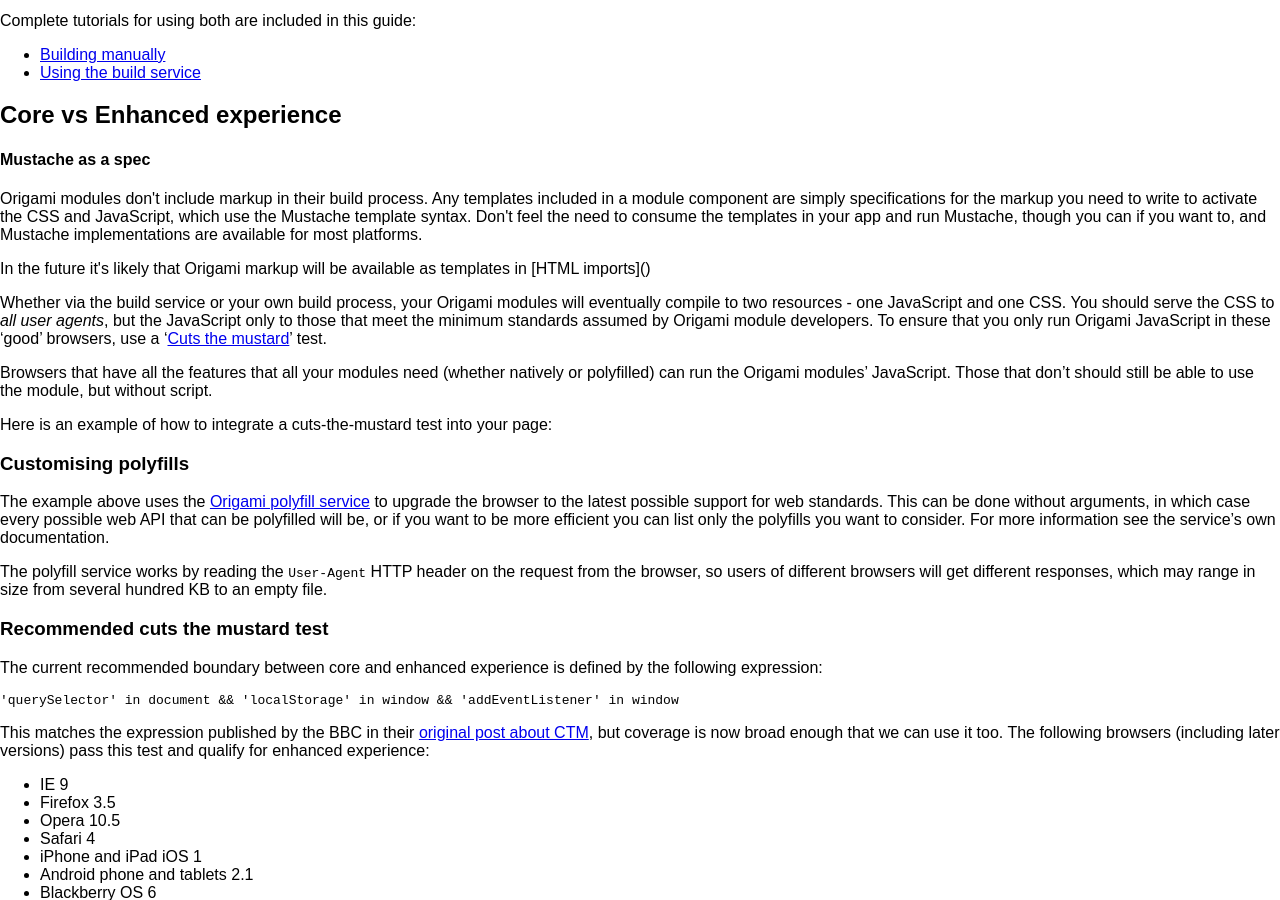
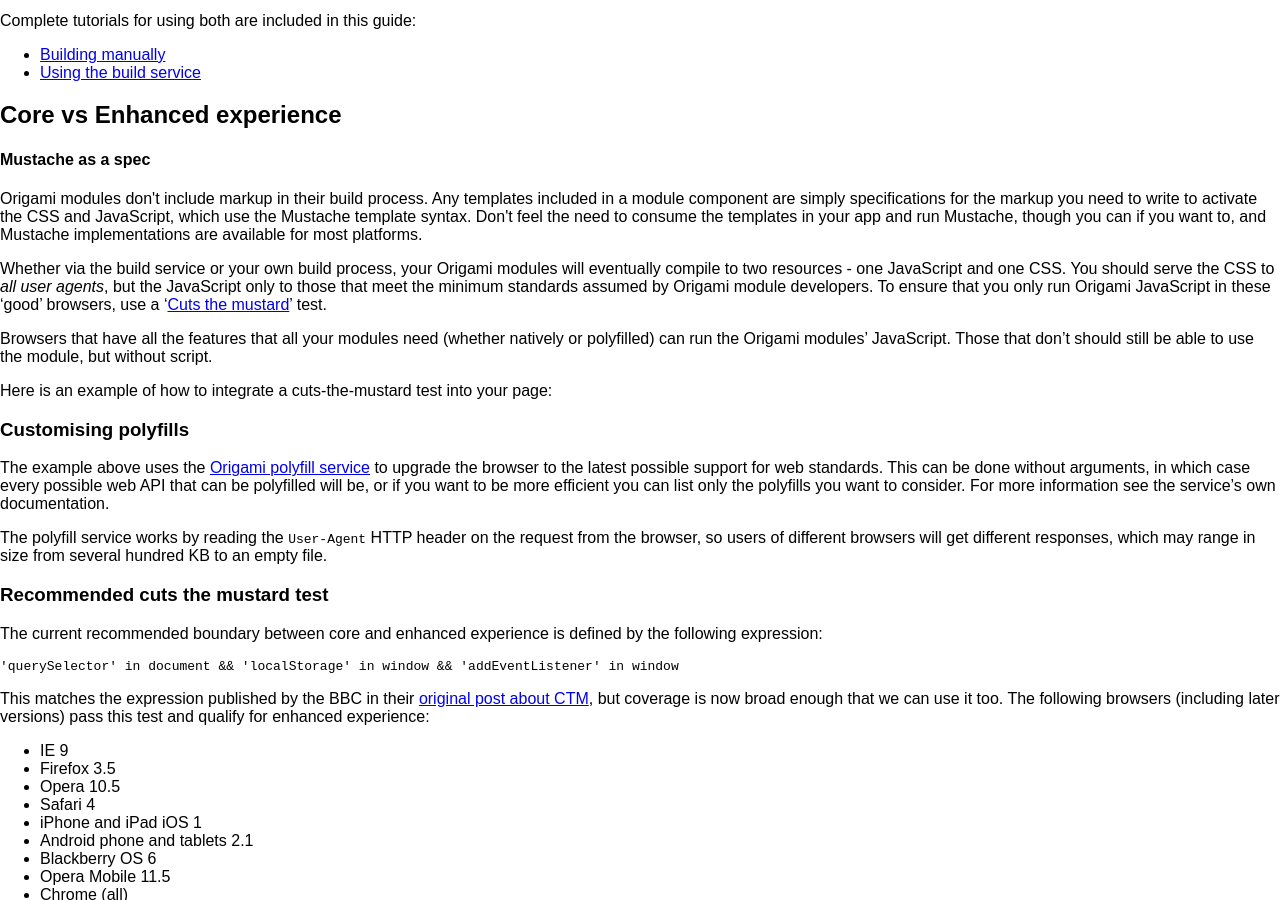
Before and after one commit to Financial-Times/ft-origami, a Jekyll site: the page built from docs/developer-guide/using-modules.md, in a window 1280 px wide and 900 px high, scrolled down 818 px. Built offline with Jekyll 4.4.1, drawn with Linux system fonts in a browser that asks for light colours; nearby versions of some CDN libraries; comment, search, counter and statistics services are not loaded; a style sheet for code colours, icons or effects is not loaded.

Commit message:
Missing link, but imports are not cool anymore anyway

```diff
--- a/docs/developer-guide/using-modules.md
+++ b/docs/developer-guide/using-modules.md
@@ -32,7 +32,6 @@ Complete tutorials for using both are included in this guide:
 <aside>
 	<h4>Mustache as a spec</h4>
 	<p>Origami modules don't include markup in their build process.  Any templates included in a module component are simply specifications for the markup you need to write to activate the CSS and JavaScript, which use the Mustache template syntax.  Don't feel the need to consume the templates in your app and run Mustache, though you can if you want to, and Mustache implementations are available for most platforms.</p>
-	<p>In the future it's likely that Origami markup will be available as templates in [HTML imports]()</p>
 </aside>
 
 Whether via the build service or your own build process, your Origami modules will eventually compile to two resources - one JavaScript and one CSS.  You should serve the CSS to *all user agents*, but the JavaScript only to those that meet the minimum standards assumed by Origami module developers.  To ensure that you only run Origami JavaScript in these 'good' browsers, use a '[Cuts the mustard](http://responsivenews.co.uk/post/18948466399/cutting-the-mustard)' test.
```
